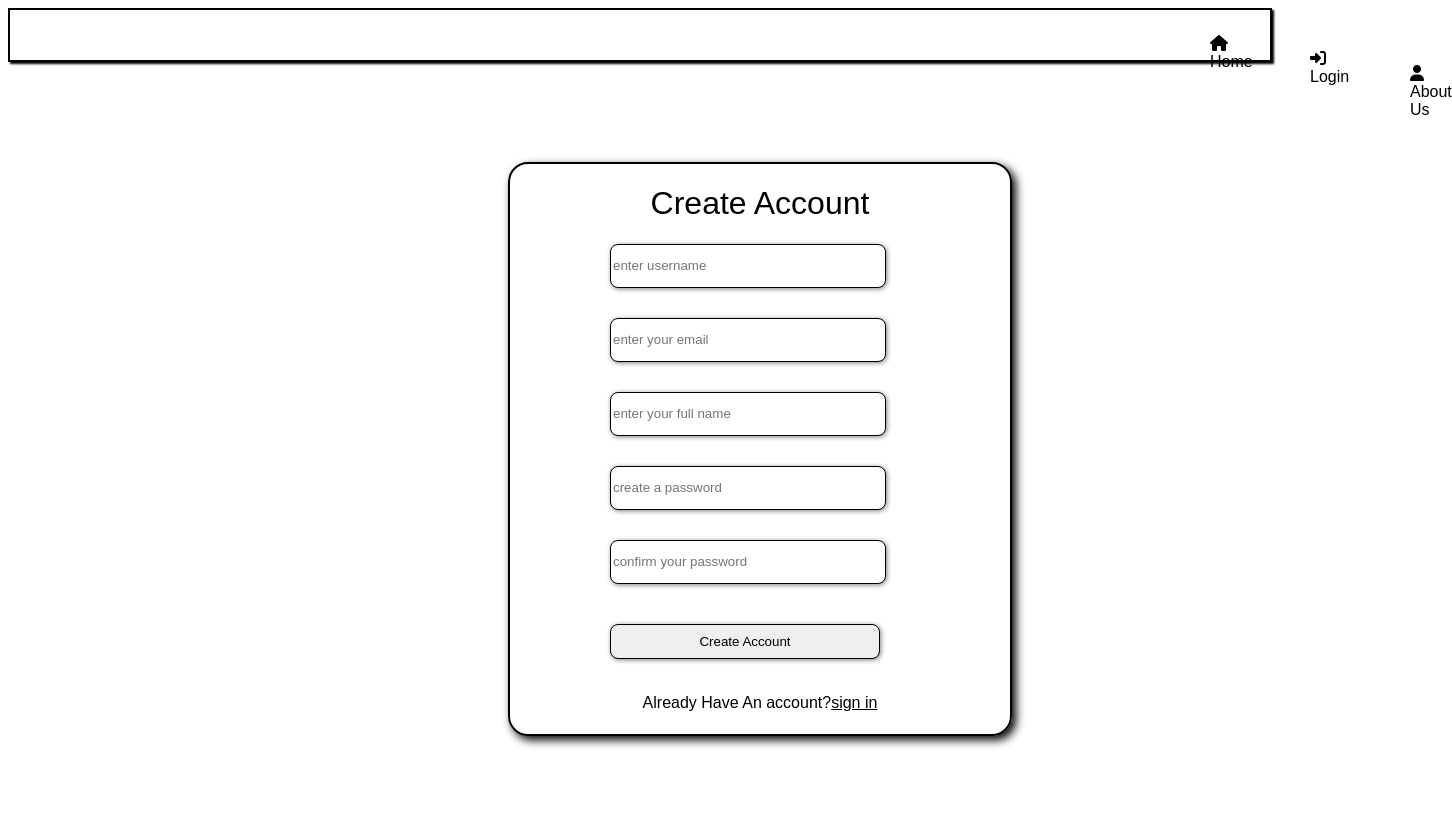
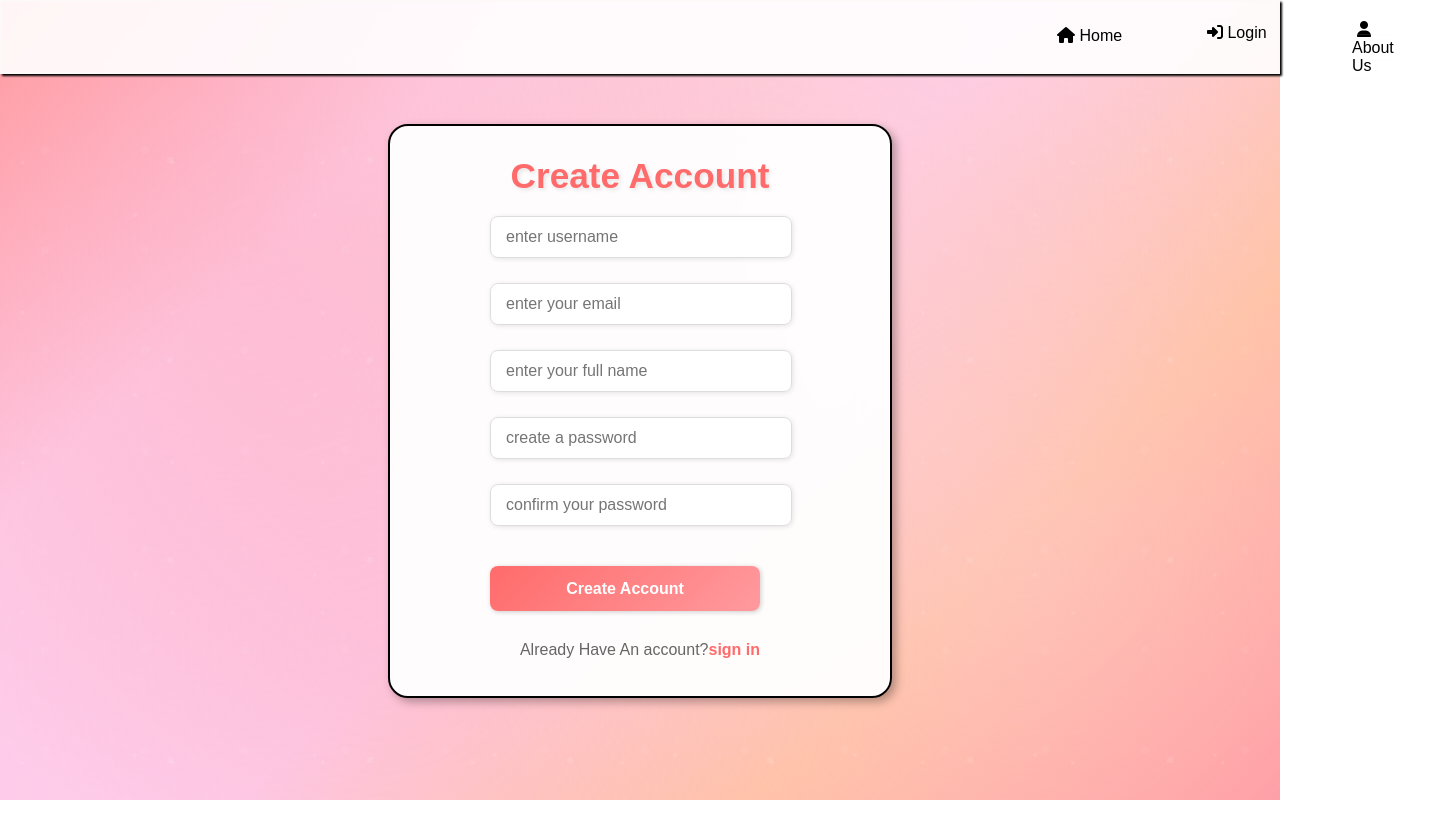
Before and after one commit to Dhruv-Adhiya/web-project, a plain HTML site: page registeration.html in a window 1280 px wide. Shown: the whole page, 1452 px wide, since content can reach past the window. After the commit the page ends 800 px from the top, so only its background shows below. Drawn offline with Linux system fonts and the light colour scheme; a web font is replaced by a local one.

Commit message:
Update reg.css
change in header

```diff
--- a/reg.css
+++ b/reg.css
@@ -1,115 +1,227 @@
 *{
     font-family: "Sour Gummy", sans-serif;
-  font-optical-sizing: auto;
-  font-weight: 400;
-  font-style: normal;
-  font-variation-settings:
-    "wdth" 100;
+    font-optical-sizing: auto;
+    font-weight: 400;
+    font-style: normal;
+    font-variation-settings:
+        "wdth" 100;
+}
+
+
+body {
+    background: linear-gradient(135deg,
+        #ff9a9e 0%,
+        #fecfef 25%,
+        #fecfef 50%,
+        #ffc3a0 75%,
+        #ff9a9e 100%);
+    background-attachment: fixed;
+    min-height: 100vh;
+    position: relative;
+    overflow-x: hidden;
+    margin: 0;
+    padding: 0;
+}
+
+
+body::before {
+    content: '';
+    position: fixed;
+    top: 0;
+    left: 0;
+    width: 100%;
+    height: 100%;
+    background:
+        radial-gradient(circle at 20% 30%, rgba(255, 154, 158, 0.3) 0%, transparent 50%),
+        radial-gradient(circle at 80% 70%, rgba(254, 207, 239, 0.3) 0%, transparent 50%),
+        radial-gradient(circle at 60% 20%, rgba(255, 195, 160, 0.3) 0%, transparent 50%),
+        radial-gradient(circle at 30% 80%, rgba(255, 154, 158, 0.2) 0%, transparent 50%);
+    pointer-events: none;
+    z-index: -1;
+}
+
+
+body::after {
+    content: '';
+    position: fixed;
+    top: 0;
+    left: 0;
+    width: 100%;
+    height: 100%;
+    background-image:
+        radial-gradient(circle at 15% 15%, rgba(255, 255, 255, 0.1) 2px, transparent 2px),
+        radial-gradient(circle at 85% 85%, rgba(255, 255, 255, 0.1) 3px, transparent 3px),
+        radial-gradient(circle at 45% 60%, rgba(255, 255, 255, 0.05) 4px, transparent 4px),
+        radial-gradient(circle at 75% 25%, rgba(255, 255, 255, 0.1) 2px, transparent 2px);
+    background-size: 150px 150px, 200px 200px, 100px 100px, 180px 180px;
+    animation: float 20s ease-in-out infinite;
+    pointer-events: none;
+    z-index: -1;
+}
+
+@keyframes float {
+    0%, 100% { transform: translateY(0px); }
+    50% { transform: translateY(-20px); }
 }
 
 .header
 {
-    /* padding-top: 20px; */
-    border: 2px solid black;
-    height: 50px;
+    border: 2px solid rgb(253, 249, 249);
+    height: 70px;
     box-shadow: 2px 2px 2px black;
-    position: static
-    ;
+    position: static;
+    background: rgba(255, 255, 255, 0.9);
+    backdrop-filter: blur(10px);
 }
 
 .home
 {
-    margin: 25px 10px 0px 1200px;
+    margin: 25px 10px 0px 1050px;
     text-decoration: none;
 
+}
 
-}
 .login
 {
-    margin: -21px 0px 0px 1300px;
+    margin: -21px 0px 0px 1200px;
+    height: auto;
+    width: auto;
+
 }
 
 .about
 {
-    margin: -21px 0px 0px 1400px;
-    ;
+    margin: -21px 0px 0px 1350px;
+    height: auto;
+    width: auto;
+
 }
 
 .logo
 {
     text-decoration: none;
     color: black;
+    transition: all 0.3s ease;
+     height: 20px;
+    width: 80px;
+    border: 1px solid rgba(245, 236, 236, 0.119);
+    border-radius: 20px;
+    padding: 4px;
+
+}
+
+.logo:hover
+{
+    background-color: #ff6b6b;
+    transform: scale(1.05);
+    translate:y(1.1) ;
+    color: white;
 }
 
 .input1
 {
     height: 40px;
     width: 270px;
-    margin: 0px 40px 30px 100px;
-    border: 1px solid black;
+    margin: 0px 40px 25px 100px;
+    border: 1px solid #ddd;
     border-radius: 8px;
     transition: 0.5s;
-    box-shadow: 1px 1px 5px gray;
+    box-shadow: 1px 1px 5px rgba(0, 0, 0, 0.1);
+    padding: 0 15px;
+    font-size: 16px;
+    background: rgba(255, 255, 255, 0.9);
 }
 
 .input1:hover
 {
-    scale: 1.05;
+    scale: 1.02;
     cursor: pointer;
-    box-shadow: 2px 2px 10px gray;
+    box-shadow: 2px 2px 10px rgba(255, 107, 107, 0.3);
+    border-color: #ff6b6b;
 }
 
+.input1:focus
+{
+    outline: none;
+    border-color: #ff6b6b;
+    box-shadow: 0 0 15px rgba(255, 107, 107, 0.3);
+    scale: 1.02;
+}
 
 #form1
 {
     border: 2px solid #000;
-     margin: 100px 500px;
+    margin: 50px auto;
     height: 570px;
     width: 500px;
     border-radius: 20px;
-    box-shadow: 4px 4px 10px black;
+    box-shadow: 4px 4px 10px rgba(0, 0, 0, 0.3);
     transition: 0.5s;
+    background: rgba(255, 255, 255, 0.95);
+    backdrop-filter: blur(15px);
+    position: relative;
+    z-index: 1;
 }
 
 #form1:hover
 {
-    box-shadow: 5px 5px 20px black;
+    box-shadow: 5px 5px 20px rgba(0, 0, 0, 0.4);
+    transform: translateY(-5px);
 }
 
-p,h1
+p, h1
 {
     text-align: center;
 }
 
+h1 {
+    color: #ff6b6b;
+    font-size: 2.2em;
+    font-weight: 800;
+    text-shadow: 2px 2px 4px rgba(0, 0, 0, 0.1);
+    margin-top: 30px;
+    margin-bottom: 20px;
+}
+
 #button
 {
-    height: 35px;
+    height: 45px;
     width: 270px;
-    margin: 10px 40px 30px 100px;
-    border: 1px solid black;
+    margin: 15px 40px 20px 100px;
+    border: none;
     border-radius: 8px;
-    box-shadow: 1px 1px 5px gray;
+    box-shadow: 1px 1px 5px rgba(0, 0, 0, 0.2);
     transition: 0.5s;
+    background: linear-gradient(135deg, #ff6b6b, #ff9a9e);
+    color: white;
+    font-size: 16px;
+    font-weight: 600;
+    cursor: pointer;
 }
 
 #button:hover
 {
     scale: 1.05;
-    cursor: pointer;
-    box-shadow: 2px 2px 10px gray;
+    box-shadow: 2px 2px 15px rgba(255, 107, 107, 0.5);
+    background: linear-gradient(135deg, #ff5252, #ff8a80);
 }
 
 #signin a
 {
-    color: black;
+    color: #ff6b6b;
+    text-decoration: none;
+    font-weight: 600;
+    transition: all 0.3s ease;
 }
 
 #signin a:hover
 {
-    text-decoration: none;
+    text-decoration: underline;
+    color: #ff5252;
 }
 
 #signin
 {
-    margin-top: 5px;
+    margin-top: 10px;
+    color: #666;
 }
```
